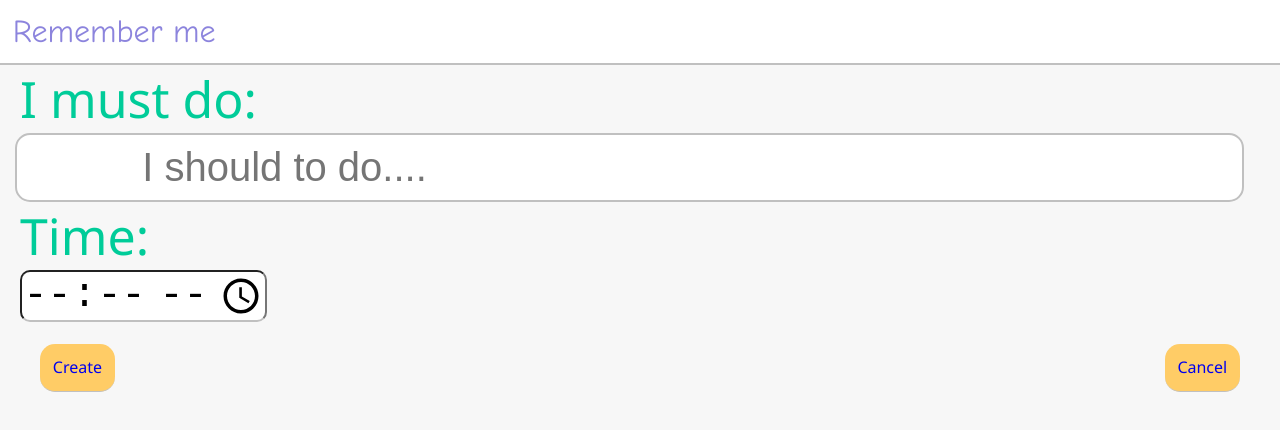
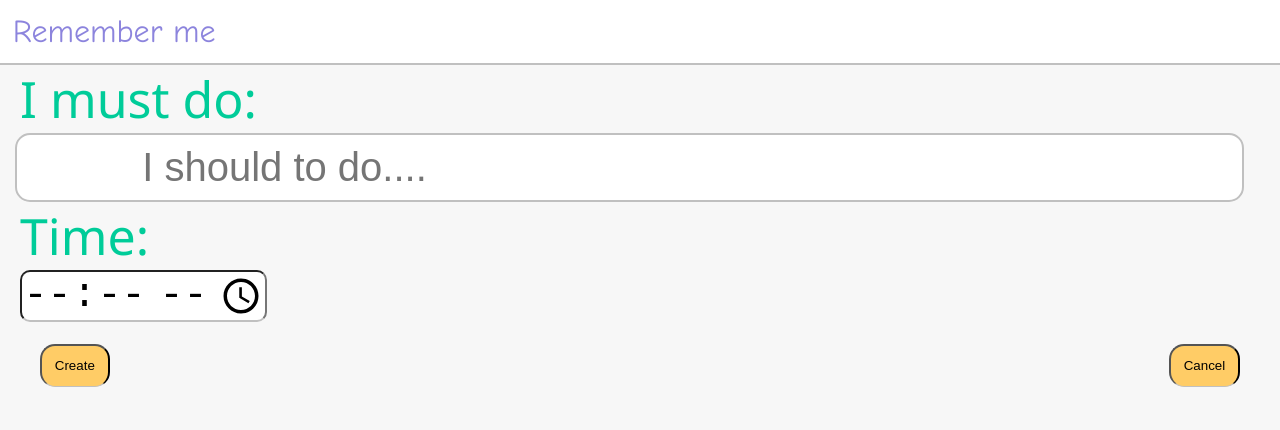
Before and after one commit to Forkutsyk/Remember-me, a plain HTML site: page creat_point.html in a window 1280 px wide. Drawn offline with Linux system fonts and the light colour scheme.

Commit message:
few small changes
change buttom on creat point, start doing js script

```diff
--- a/app.js
+++ b/app.js
@@ -1,2 +1,3 @@
-//var text="Hello world";
-//alert(text);
+function AddLS() {
+
+}
--- a/creat_point.html
+++ b/creat_point.html
@@ -1,18 +1,18 @@
 <!DOCTYPE html>
-<html lang="en" dir="ltr">
+<html lang = "en" dir = "ltr">
   <head>
     <meta charset="utf-8">
-    <meta name="keywords" content="practise, site, website"/>
+    <meta name = "keywords" content = "practise, site, website"/>
     <title>Remember me</title>
-    <link  href="style.css" rel="stylesheet" type="text/css"/>
-    <script type="text/javascript" src="app.js"></script>
+    <link  href = "style.css" rel = "stylesheet" type="text/css"/>
+
   </head>
   <body>
     <header>
    <a href="index.html" type="button" title="На головну" id="logo">Remember me</a>
     </header>
-    <div class="To_do_list">
-      <a class="list_text">I must do:</a>
+    <div class = "To_do_list">
+      <a class = "list_text">I must do:</a>
     </div>
       <div class="write_list">
         <input type="text"  class="field" placeholder="I should to do....">
@@ -24,7 +24,8 @@
       <input id="time" type="time" name="time">
     </div>
     <br>
-<span class="left"><a href="index.html" class="Create_list">Create</a></span>
-<span class="right"><a href="index.html"class="Cancel">Cancel</a></span>
+<button id="create" class="left">Create</button>
+<button id="cancel" class="right">Cancel</button>
+<script type="text/javascript" src="app.js"></script>
   </body>
 </html>
```
